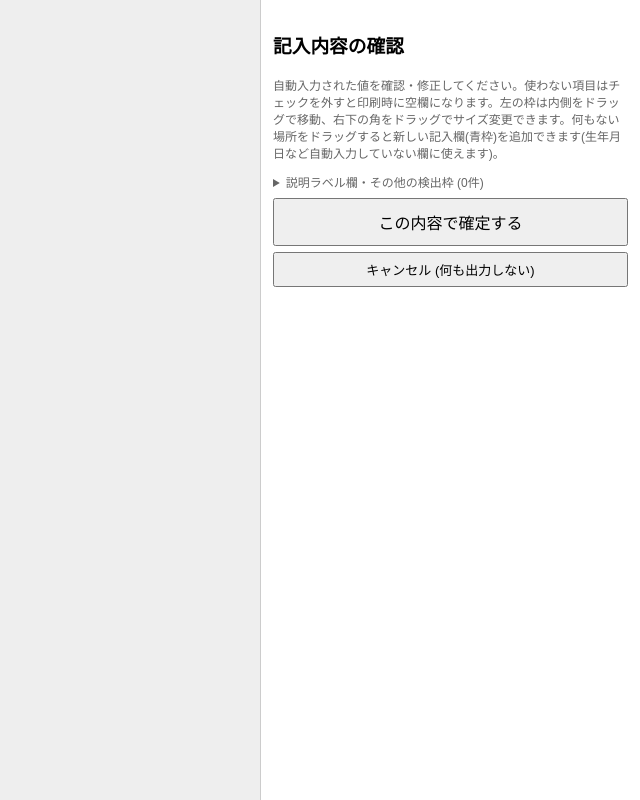
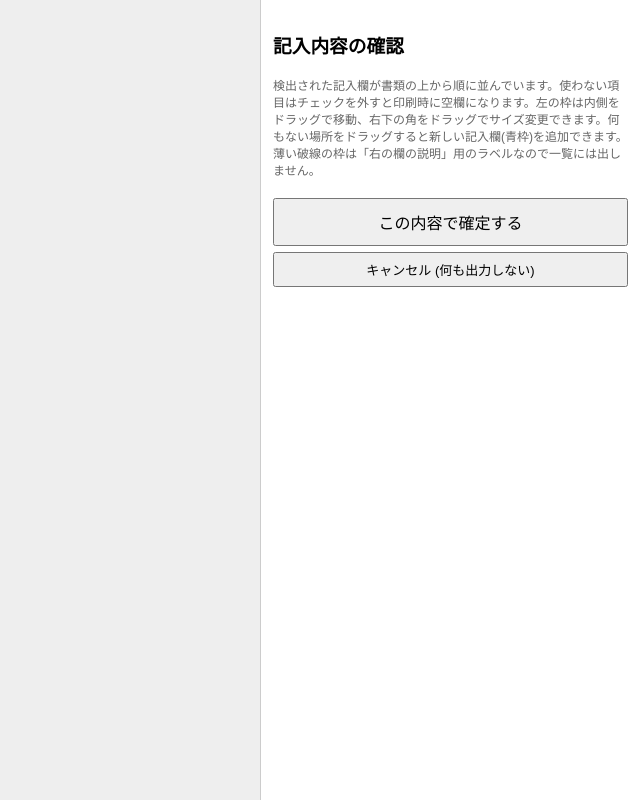
Before and after one commit to kinuta09-droid/AI_agent, a Python web app: template tools/templates/form_fill_review.html in a window 1280 px wide. Shown: the whole page, without its empty margins (640-1280 px from the left). Run offline with Jinja, Linux system fonts and the light colour scheme; the template is opened without the code that fills it, so the values that code supplies are empty.

Commit message:
feat(form-fill): 確認画面のプレビューフォントを明朝体に、ラベル欄を一覧から除外
ユーザー指摘3点に対応。

1. プレビューのフォントがゴシック体 (canvas既定のsans-serif) だった。
   render_pdf の既定フォント (游明朝) に合わせ、'Yu Mincho'/'MS Mincho'/serif の
   フォントスタックに変更。canvas.fillText はローカルフォントファイルを直接指定
   できないため、実際のPDF出力と完全一致はしないが近い見た目になる。

2. 「氏名※2」のような説明ラベル欄 (role='label') が、分類できなかった他の枠と
   一緒に折りたたみ欄に textbox 付きで表示されていた。そもそも書き込む場所では
   ないので、一覧に一切出さないようにした (キャンバス上には薄い破線で参考表示
   を残す)。

3. 自動入力されていない記入欄 (category が「その他」「不明」のまま) が折りたたみに
   隠れていた。role='label' 以外の検出枠は自動入力の有無・分類の成否によらず全て
   一覧に出すようにし、折りたたみ機構 (other-details) 自体を削除。書類の上から
   順に並ぶ既存のソート (insertRowInDocumentOrder) はそのまま活かす。

ダミーデータでBrowserツール実機検証済み (記入欄18/18が表示・ラベル欄20/20が
非表示・書類上の位置順・明朝体プレビューをそれぞれ確認)。Python側ロジックは
変更していないため test_tool_form_fill.py は無改修で green。

Co-Authored-By: Claude Sonnet 5 <noreply@anthropic.com>

```diff
--- a/tools/templates/form_fill_review.html
+++ b/tools/templates/form_fill_review.html
@@ -20,12 +20,8 @@
   <div id="canvas-pane"><canvas id="canvas"></canvas></div>
   <div id="panel">
     <h3>記入内容の確認</h3>
-    <p style="font-size:12px;color:#666;">自動入力された値を確認・修正してください。使わない項目はチェックを外すと印刷時に空欄になります。左の枠は内側をドラッグで移動、右下の角をドラッグでサイズ変更できます。何もない場所をドラッグすると新しい記入欄(青枠)を追加できます(生年月日など自動入力していない欄に使えます)。</p>
+    <p style="font-size:12px;color:#666;">検出された記入欄が書類の上から順に並んでいます。使わない項目はチェックを外すと印刷時に空欄になります。左の枠は内側をドラッグで移動、右下の角をドラッグでサイズ変更できます。何もない場所をドラッグすると新しい記入欄(青枠)を追加できます。薄い破線の枠は「右の欄の説明」用のラベルなので一覧には出しません。</p>
     <div id="rows"></div>
-    <details id="other-details">
-      <summary style="font-size:12px;color:#666;cursor:pointer;">説明ラベル欄・その他の検出枠 (<span id="other-count">0</span>件)</summary>
-      <div id="other-rows"></div>
-    </details>
     <button id="submit-btn">この内容で確定する</button>
     <button id="cancel-btn" style="width:100%;padding:6px;margin-top:6px;font-size:13px;">キャンセル (何も出力しない)</button>
     <div id="status"></div>
@@ -36,6 +32,10 @@ const IMAGE_DATA = {{ image_data|tojson }};
 const BOXES = {{ boxes|tojson }};
 const DISPLAY_MAX_WIDTH = 900;
 const OPACITY_PREVIEW = 0.85;  // プレビューの文字。枠線と区別がつく程度に濃く出す
+// render_pdf の既定フォント (游明朝) に近い見た目にする。PDF出力自体はサーバ側の
+// FORM_FILL_FONT_PATH で決まるので、ここはあくまでプレビュー用の近似 (ブラウザの
+// canvas fillText はローカルフォントファイルを直接指定できないため総称ファミリーで代用)。
+const PREVIEW_FONT_FAMILY = "'Yu Mincho', 'YuMincho', 'MS Mincho', serif";
 // render_pdf 側の定数と対にすること (ずれるとプレビューが印刷結果と食い違う)
 const PDF_PAGE_WIDTH_PT = 595.0;
 const PDF_TEXT_PADDING_PT = 4.0;
@@ -85,10 +85,10 @@ function draw() {
       let fontSize = basePt * ptToCanvas;
       const minSize = PDF_MIN_FONTSIZE_PT * ptToCanvas;
       const maxWidth = bw - padding * 2;
-      ctx.font = `${fontSize}px sans-serif`;
+      ctx.font = `${fontSize}px ${PREVIEW_FONT_FAMILY}`;
       while (fontSize > minSize && ctx.measureText(b.fill_text).width > maxWidth) {
         fontSize -= 0.5 * ptToCanvas;
-        ctx.font = `${fontSize}px sans-serif`;
+        ctx.font = `${fontSize}px ${PREVIEW_FONT_FAMILY}`;
       }
       ctx.fillStyle = '#000';
       ctx.globalAlpha = OPACITY_PREVIEW;
@@ -196,22 +196,14 @@ window.addEventListener('mouseup', () => {
 });
 
 const rowsDiv = document.getElementById('rows');
-const otherRowsDiv = document.getElementById('other-rows');
-const otherDetails = document.getElementById('other-details');
-const otherCount = document.getElementById('other-count');
-const SECONDARY_CATEGORIES = new Set(['不明', 'その他']);
 
-// 分類できた記入欄を上に、それ以外 (説明ラベル欄・注記文の誤検出) は折りたたみに入れる。
-// 実書類では後者が大半で、確認すべき十数件が埋もれていた。
 // role==='label' は「右の欄に何を書くかを説明する欄」(「氏名」と印字された左のセル) で、
-// そもそも書き込む場所ではない。
-function isPrimary(b) {
-  if (b.kind === 'manual') return true;
-  if (b.role === 'label') return false;
-  return !!b.label_text && !SECONDARY_CATEGORIES.has(b.category || '不明');
-}
+// そもそも書き込む場所ではない。一覧には出さない (キャンバス上には薄い破線で参考表示する)。
+// それ以外の検出枠 (role==='input') は、自動入力の有無・分類の成否によらず全て一覧に出す
+// (ユーザー要望: 自動入力されていない枠も上から順にテキストボックス表示する)。
+function addRow(b) {
+  if (b.role === 'label') return null;
 
-function addRow(b) {
   const row = document.createElement('div');
   row.className = 'row';
   row.dataset.boxId = b.box_id;
@@ -234,9 +226,7 @@ function addRow(b) {
     if (!checkbox.checked) { textInput.value = ''; b.fill_text = ''; }
     draw();
   });
-  const container = isPrimary(b) ? rowsDiv : otherRowsDiv;
-  insertRowInDocumentOrder(container, row, b);
-  if (container === otherRowsDiv) otherCount.textContent = otherRowsDiv.children.length;
+  insertRowInDocumentOrder(rowsDiv, row, b);
   return row;
 }
 
@@ -256,11 +246,10 @@ function insertRowInDocumentOrder(container, row, b) {
 }
 
 // キャンバス上で枠をクリックしたとき、対応する行を見えるところまでスクロールする
+// (ラベル欄には行が無いので何もしない)
 function revealRow(boxId) {
   const row = document.querySelector(`.row[data-box-id="${boxId}"]`);
-  if (!row) return;
-  if (otherRowsDiv.contains(row)) otherDetails.open = true;
-  row.scrollIntoView({ block: 'nearest' });
+  if (row) row.scrollIntoView({ block: 'nearest' });
 }
 
 for (const b of BOXES) {
```
